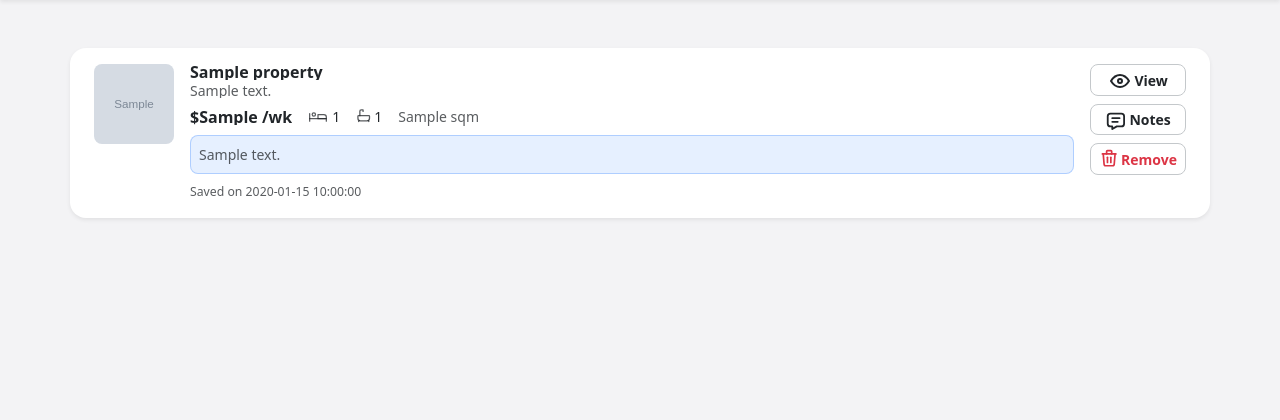
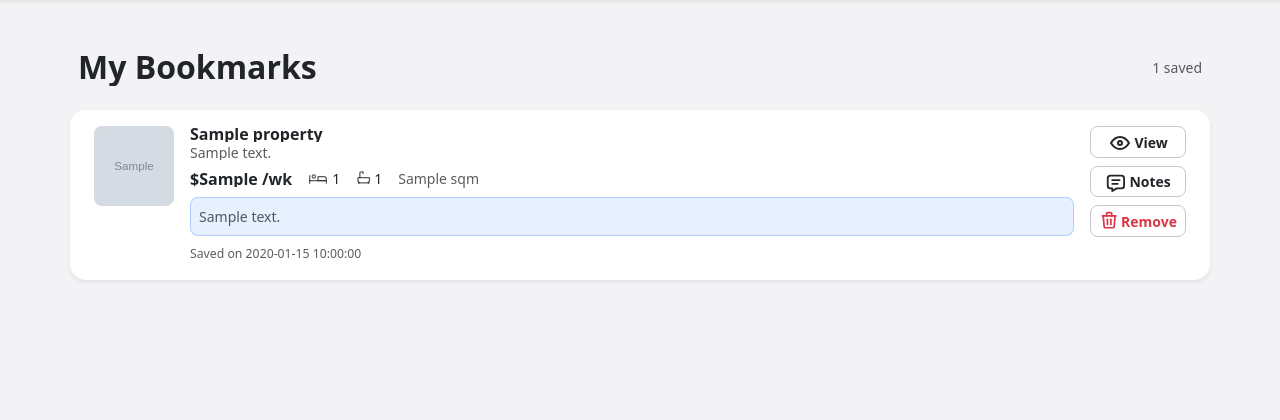
Before and after one commit to ImDuy/IFN582-UniStay, a Flask app: template app/templates/pages/bookmarks.html in a window 1280 px wide. Shown: the part 66-486 px from the top of the page. Run offline with Flask 3, Linux system fonts and the light colour scheme; the template is opened without the code that fills it: most values are stand-ins (such as "Sample title", 1, 10 or a date in 2020); grey boxes marked "Sample" are stand-in pictures; some libraries are stand-ins or nearby versions.

```diff
--- a/app/static/css/style.css
+++ b/app/static/css/style.css
@@ -70,6 +70,17 @@ a {
   background-color: var(--contrast-color);
   color: var(--main-color);
 }
+
+
+.outlined_btn:focus,
+.outlined_btn:active {
+  outline: none;
+  box-shadow: none;
+  border-color: var(--main-color);
+  background-color: var(--contrast-color);
+  color: var(--main-color);
+}
+
 
 .rounded_btn {
   border-radius: 200px;
--- a/app/templates/pages/bookmarks.html
+++ b/app/templates/pages/bookmarks.html
@@ -1,6 +1,18 @@
 {% extends "base.html" %}
 {% block main %}
     <main class="py-4">
+      <div
+        class="container overflow-hidden mt-4 p-0"
+      >
+        <div class="d-flex align-items-center justify-content-between">
+          <div class="d-flex align-items-center ms-2 gap-2">
+            <h2 class="fw-bold mb-0">My Bookmarks</h2>
+          </div>
+          <small class="text-muted me-2">
+            {{ bookmarks|length }} saved
+          </small>
+        </div>
+      </div>
       <!-- table section -->
       {% if bookmarks %}
       {% for bookmark in bookmarks %}
```
